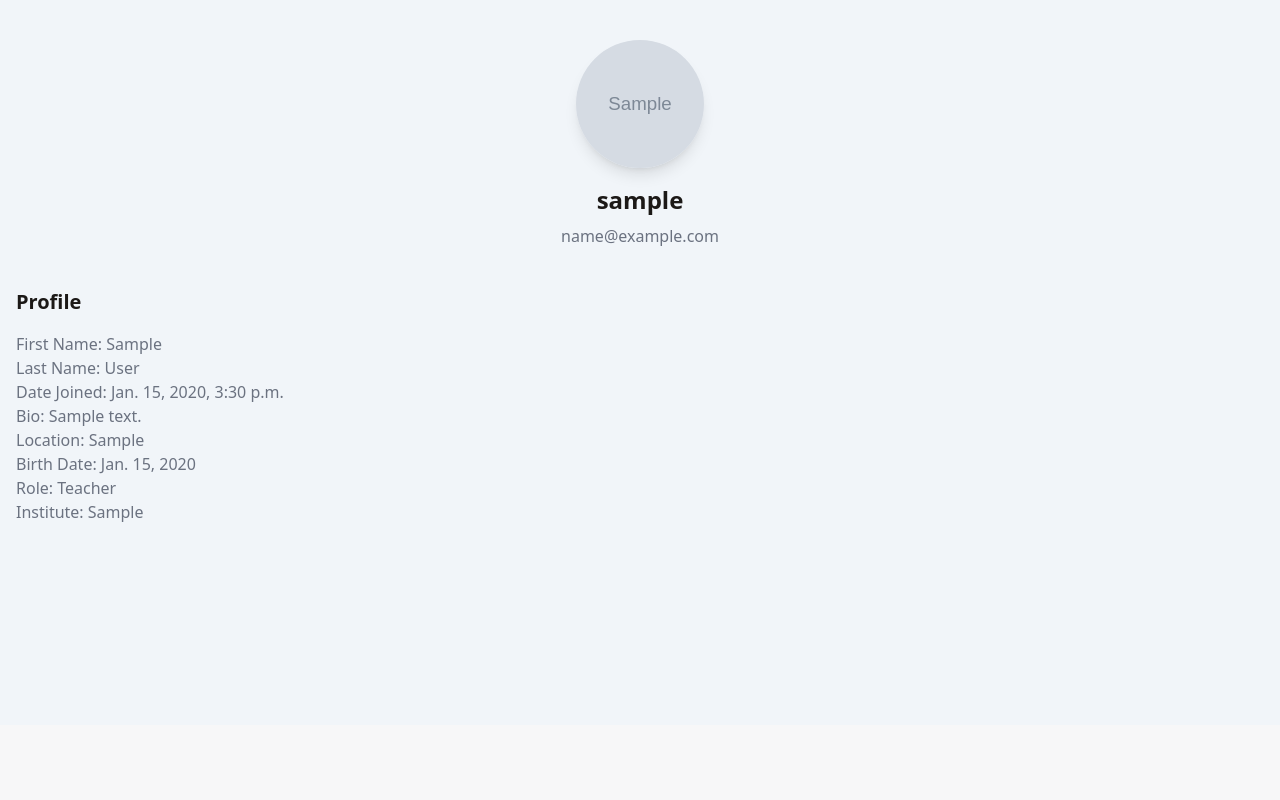
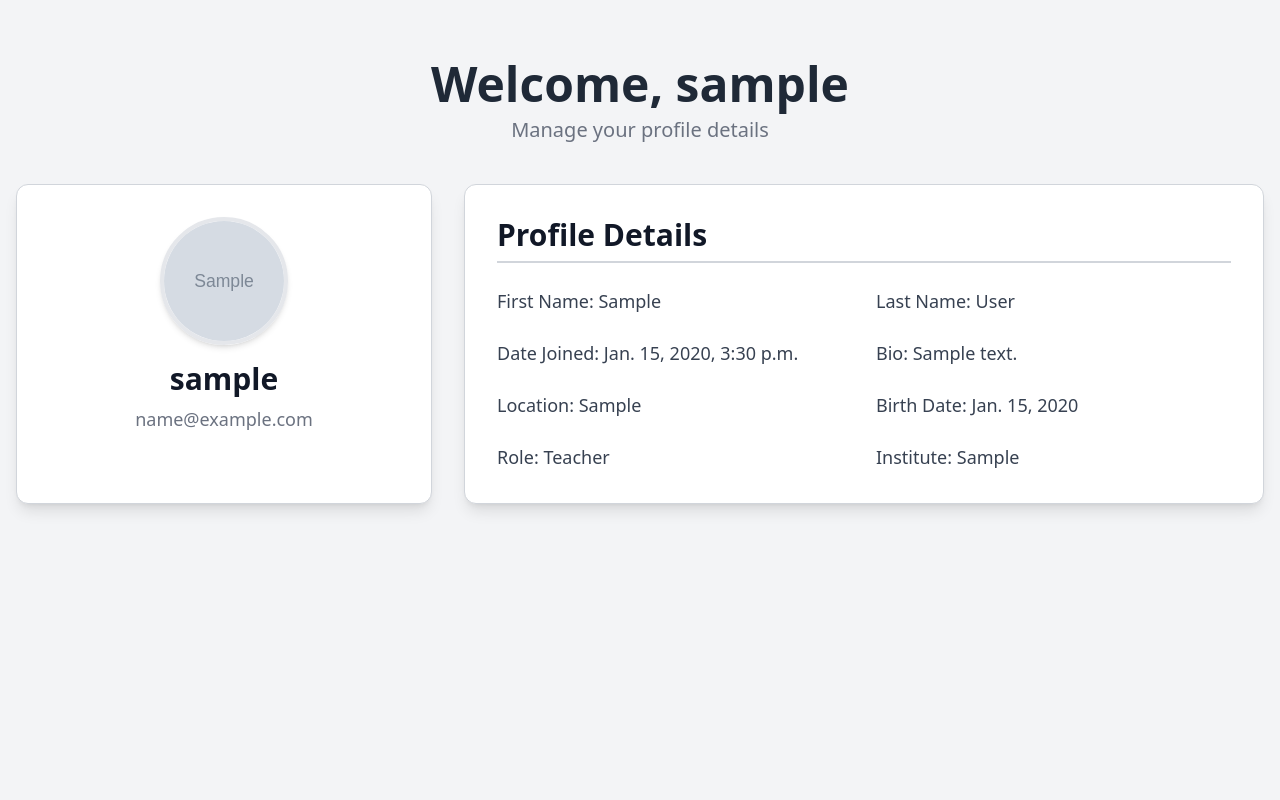
Before and after one commit to Soumen3/Upgrade_Lab, a Django app: a page that uses templates/Lab/user_profile.html in a window 1280 px wide. Shown: the part 75-875 px from the top of the page. Before the commit the page ends 597 px from the top, so only its background shows below. Run offline with Django 5.2, Linux system fonts and the light colour scheme; tables that the repository leaves empty hold one stand-in row (values such as "Sample post"); grey boxes marked "Sample" are stand-in pictures; some libraries are stand-ins or nearby versions.

Commit message:
user_profile updated

```diff
--- a/Lab/views.py
+++ b/Lab/views.py
@@ -31,22 +31,27 @@ def user_profile(request, id, username):
 
 @login_required
 def add_user_detail(request, id, username):
+    # Check if the user already has a UserDetail
+    user_detail = UserDetail.objects.filter(user=request.user).first()
+
     if request.method == 'POST':
-        form = UserDetailForm(request.POST, request.FILES)
+        form = UserDetailForm(request.POST, request.FILES, instance=user_detail)
         if form.is_valid():
             user_detail = form.save(commit=False)
-            user_detail.user = request.user
+            user_detail.user = request.user  # Ensure user is assigned
             user_detail.save()
             messages.success(request, 'Profile updated successfully')
             return render(request, 'Lab/user_profile.html', {'user': request.user})
         else:
             messages.error(request, 'Profile update failed')
     else:
-        user_detail=get_object_or_404(UserDetail, user=request.user)
-        if user_detail:
+        # If no UserDetail exists for the user, create an empty form
+        if not user_detail:
+            form = UserDetailForm()
+        else:
+            # If a UserDetail exists, pass the existing object to the form
             form = UserDetailForm(instance=user_detail)
-        else:
-            form = UserDetailForm()
+
     return render(request, 'Lab/add_user_detail.html', {'form': form})
 
 def chatbot(request):
--- a/templates/Lab/user_profile.html
+++ b/templates/Lab/user_profile.html
@@ -2,33 +2,65 @@
 {% load static %}
 
 {% block body %}
-<div class=" px-4">
-    <div class="flex flex-col items-center justify-center mt-10">
-        <div class="w-32 h-32 rounded-full overflow-hidden shadow-lg">
-            <img class="w-full h-full object-cover" src="{% if user_detail.profile_pic %}{{ user_detail.profile_pic.url }}{% else %}{% static "Lab/media/default-profile.jpg" %}{% endif %}" alt="Rounded avatar">
+<div class="dark:bg-gray-900 bg-gray-100 min-h-screen py-10">
+    <div class="container mx-auto px-4 pt-5">
+        <div class="text-center mb-10">
+            <h1 class="text-4xl md:text-5xl font-extrabold text-gray-800 dark:text-white">Welcome, {{ user_profile.username }}</h1>
+            <p class="text-lg md:text-xl text-gray-500 dark:text-gray-300 mt-2">Manage your profile details</p>
         </div>
-        <h2 class="mt-4 text-2xl font-semibold dark:text-white">{{ user_profile.username }}</h2>
-        <p class="mt-2 text-gray-500 dark:text-gray-400">{{ user_profile.email }}</p>
-    </div>
-    <div class="mt-10">
-        <h3 class="text-xl font-semibold dark:text-white">Profile</h3>
-        <div class="mt-4">
-            <p class="text-gray-500 dark:text-gray-400">First Name: {{ user_profile.first_name }}</p>
-            <p class="text-gray-500 dark:text-gray-400">Last Name: {{ user_profile.last_name }}</p>
-            <p class="text-gray-500 dark:text-gray-400">Date Joined: {{ user_profile.date_joined }}</p>
-            <p class="text-gray-500 dark:text-gray-400">Bio: {{ user_detail.bio }}</p>
-            <p class="text-gray-500 dark:text-gray-400">Location: {{ user_detail.location }}</p>
-            <p class="text-gray-500 dark:text-gray-400">Birth Date: {{ user_detail.birth_date }}</p>
-            <p class="text-gray-500 dark:text-gray-400">Role: {{ user_detail.get_role_display }}</p>
-            <p class="text-gray-500 dark:text-gray-400">Institute: {{ user_detail.institute }}</p>
+        <!-- Two-column layout -->
+        <div class="flex flex-col md:flex-row gap-8">
+            <!-- Left Column: User Information -->
+            <div class="flex flex-col items-center bg-white dark:bg-gray-800 border border-gray-300 dark:border-gray-700 rounded-xl shadow-lg p-8 md:w-1/3">
+                <!-- Profile Picture -->
+                <div class="w-32 h-32 rounded-full overflow-hidden shadow-md border-4 border-gradient-to-r from-purple-500 to-purple-700 transform transition-transform duration-300 hover:scale-105">
+                    <img class="w-full h-full object-cover" src="{% if user_detail.profile_pic %}{{ user_detail.profile_pic.url }}{% else %}{% static 'Lab/media/default-profile.jpg' %}{% endif %}" alt="User Avatar">
+                </div>
+                <!-- User Info -->
+                <h2 class="mt-4 text-3xl font-bold text-gray-900 dark:text-white">{{ user_profile.username }}</h2>
+                <p class="mt-2 text-lg text-gray-500 dark:text-gray-400">{{ user_profile.email }}</p>
+                <!-- Complete Profile Button -->
+                {% if request.user == user_profile %}
+                    {% if not user_detail.bio or not user_detail.location or not user_detail.birth_date or not user_detail.profile_pic or not user_detail.role or not user_detail.institute %}
+                    <a href="{% url 'add_user_detail' user_profile.id user_profile.username %}"
+                       class="mt-4 bg-gradient-to-r from-purple-500 to-purple-700 text-white py-2 px-8 rounded-full text-sm font-semibold shadow-lg transform transition-transform duration-300 hover:scale-105 hover:shadow-xl focus:outline-none focus:ring-4 focus:ring-purple-300">
+                        Complete Profile
+                    </a>
+                    {% endif %}
+                {% endif %}
+            </div>
+
+            <!-- Right Column: Profile Data -->
+            <div class="flex-1 bg-white dark:bg-gray-800 border border-gray-300 dark:border-gray-700 rounded-xl shadow-lg p-8">
+                <h3 class="text-2xl md:text-3xl font-semibold text-gray-900 dark:text-white mb-6 border-b-2 pb-2 border-gray-300 dark:border-gray-600">Profile Details</h3>
+                <div class="grid grid-cols-1 md:grid-cols-2 gap-6">
+                    <p class="text-gray-700 dark:text-gray-300 text-base md:text-lg">
+                        <strong class="font-medium">First Name:</strong> {{ user_profile.first_name }}
+                    </p>
+                    <p class="text-gray-700 dark:text-gray-300 text-base md:text-lg">
+                        <strong class="font-medium">Last Name:</strong> {{ user_profile.last_name }}
+                    </p>
+                    <p class="text-gray-700 dark:text-gray-300 text-base md:text-lg">
+                        <strong class="font-medium">Date Joined:</strong> {{ user_profile.date_joined }}
+                    </p>
+                    <p class="text-gray-700 dark:text-gray-300 text-base md:text-lg">
+                        <strong class="font-medium">Bio:</strong> {{ user_detail.bio }}
+                    </p>
+                    <p class="text-gray-700 dark:text-gray-300 text-base md:text-lg">
+                        <strong class="font-medium">Location:</strong> {{ user_detail.location }}
+                    </p>
+                    <p class="text-gray-700 dark:text-gray-300 text-base md:text-lg">
+                        <strong class="font-medium">Birth Date:</strong> {{ user_detail.birth_date }}
+                    </p>
+                    <p class="text-gray-700 dark:text-gray-300 text-base md:text-lg">
+                        <strong class="font-medium">Role:</strong> {{ user_detail.get_role_display }}
+                    </p>
+                    <p class="text-gray-700 dark:text-gray-300 text-base md:text-lg">
+                        <strong class="font-medium">Institute:</strong> {{ user_detail.institute }}
+                    </p>
+                </div>
+            </div>
         </div>
-        {% if request.user == user_profile %}
-            {% if not user_detail.bio or not user_detail.location or not user_detail.birth_date or not user_detail.profile_pic or not user_detail.role or not user_detail.institute %}
-                <a href="{% url 'add_user_detail' user_profile.id user_profile.username %}"
-                    class="text-white bg-gradient-to-r from-purple-500 via-purple-600 to-purple-700 hover:bg-gradient-to-br focus:ring-4 focus:outline-none focus:ring-purple-300 dark:focus:ring-purple-800 font-medium rounded-lg text-sm px-5 py-2.5 text-center me-2 mb-2"
-                >Complete Profile</a>
-            {% endif %}
-        {% endif %}
     </div>
 </div>
 {% endblock body %}
--- a/templates/coding/problem_detail.html
+++ b/templates/coding/problem_detail.html
@@ -12,7 +12,7 @@
 {% endblock css %}
 
 {% block body %}
-<div class=" min-h-screen ">
+<div class="dark:bg-gray-900 bg-gray-100 min-h-screen py-10">
     {% comment %} <div class="max-w-7xl mx-auto py-6 px-4 lg:px-8 space-y-6"> {% endcomment %}
 
         <!-- Page Header -->
--- a/templates/coding/problem_list.html
+++ b/templates/coding/problem_list.html
@@ -2,7 +2,7 @@
 {% load static %}
 
 {% block body %}
-<div class="min-h-screen py-8">
+<div class="dark:bg-gray-900 bg-gray-100 min-h-screen py-8">
     <div class="max-w-5xl mx-auto px-4">
         <!-- Title -->
         <h1 class="text-3xl font-bold mb-6 text-center text-gray-800 dark:text-white">Problem List</h1>
```
Also changed, not shown: templates/Lab/add_user_detail.html (+60 -20 lines).
